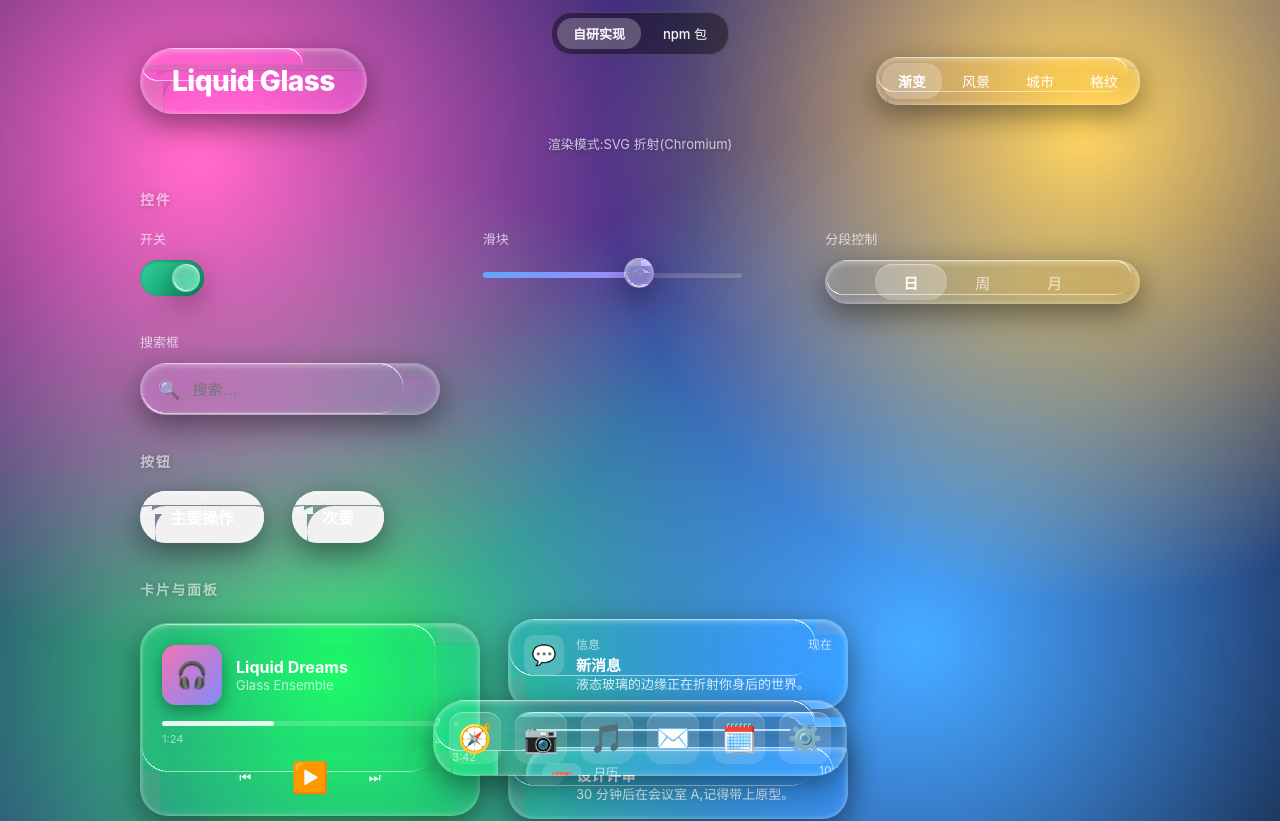
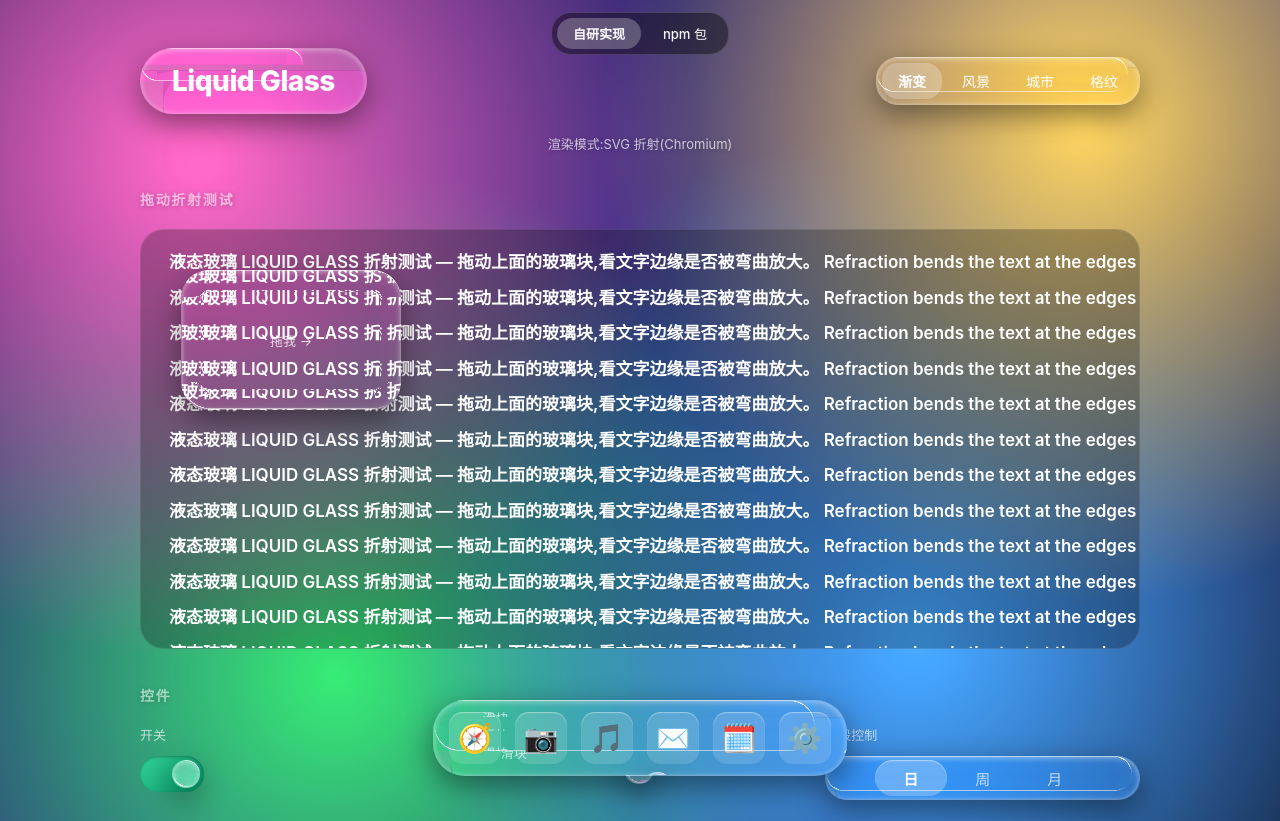
Before and after one commit to xiaojiaenen/liquid-glass, a React (Vite) app: page / in a window 1280 px wide. Shown: the top 821 px of the page. Built offline with nearby package versions, Linux system fonts and the light colour scheme.

Commit message:
两个页面都加可拖动玻璃块+底层文字,直观检验边缘折射
- 自研页:DragGlass 组件,玻璃块浮在密排文字上可拖动
- npm 包页:PkgDragGlass,用包的 LiquidGlass 同样浮在文字上
- 拖动时观察文字边缘是否被弯曲放大

```diff
--- /dev/null
+++ b/src/components/DragGlass.tsx
@@ -0,0 +1,60 @@
+import { useRef, useState } from 'react'
+import { LiquidGlass } from '../lib/LiquidGlass'
+
+/** 可拖动的玻璃块,浮在文字上;拖动时观察文字是否被边缘折射 */
+export function DragGlass() {
+  const [pos, setPos] = useState({ x: 40, y: 40 })
+  const drag = useRef<{ dx: number; dy: number } | null>(null)
+  const areaRef = useRef<HTMLDivElement>(null)
+
+  const onDown = (e: React.PointerEvent) => {
+    const rect = (e.currentTarget as HTMLElement).getBoundingClientRect()
+    drag.current = { dx: e.clientX - rect.left, dy: e.clientY - rect.top }
+    ;(e.target as HTMLElement).setPointerCapture?.(e.pointerId)
+  }
+  const onMove = (e: React.PointerEvent) => {
+    if (!drag.current || !areaRef.current) return
+    const a = areaRef.current.getBoundingClientRect()
+    setPos({
+      x: e.clientX - a.left - drag.current.dx,
+      y: e.clientY - a.top - drag.current.dy,
+    })
+  }
+  const onUp = () => (drag.current = null)
+
+  return (
+    <div ref={areaRef} className="drag-area">
+      {/* 底层文字:玻璃会折射这些字 */}
+      <div className="drag-text">
+        {Array.from({ length: 14 }).map((_, i) => (
+          <p key={i}>
+            液态玻璃 LIQUID GLASS 折射测试 — 拖动上面的玻璃块,看文字边缘是否被弯曲放大。
+            Refraction bends the text at the edges while the center stays clear. 1234567890
+          </p>
+        ))}
+      </div>
+
+      {/* 可拖动玻璃块 */}
+      <div
+        className="drag-handle"
+        style={{ left: pos.x, top: pos.y }}
+        onPointerDown={onDown}
+        onPointerMove={onMove}
+        onPointerUp={onUp}
+      >
+        <LiquidGlass
+          radius={28}
+          bezelWidth={26}
+          glassThickness={150}
+          scale={45}
+          blur={0.5}
+          saturate={1.3}
+          tint="rgba(255,255,255,0.04)"
+          style={{ width: 220, height: 140 }}
+        >
+          <span style={{ fontSize: 13, opacity: 0.8 }}>拖我 →</span>
+        </LiquidGlass>
+      </div>
+    </div>
+  )
+}
--- a/src/demo/App.tsx
+++ b/src/demo/App.tsx
@@ -8,6 +8,7 @@ import { GlassSearch } from '../components/GlassSearch'
 import { GlassSegmented } from '../components/GlassSegmented'
 import { GlassMusicPlayer } from '../components/GlassMusicPlayer'
 import { GlassNotification } from '../components/GlassNotification'
+import { DragGlass } from '../components/DragGlass'
 import { LiquidGlass } from '../lib/LiquidGlass'
 import { supportsSvgBackdrop } from '../lib/capabilities'
 
@@ -73,6 +74,11 @@ export function App() {
       <p className="mode-hint">
         渲染模式:{supported ? 'SVG 折射(Chromium)' : '毛玻璃降级(Safari/Firefox)'}
       </p>
+
+      {/* 控件区 */}
+      <Section title="拖动折射测试">
+        <DragGlass />
+      </Section>
 
       {/* 控件区 */}
       <Section title="控件">
--- a/src/demo/PackageDemo.tsx
+++ b/src/demo/PackageDemo.tsx
@@ -1,6 +1,6 @@
 import { LiquidGlass, LiquidGlassButton } from 'liquid-glass-backdrop-react'
 import 'liquid-glass-backdrop-react/style.css'
-import { useState } from 'react'
+import { useRef, useState } from 'react'
 import './pkg.css'
 
 const backgrounds = [
@@ -32,6 +32,9 @@ export function PackageDemo() {
 
       <h1 className="pkg-title">liquid-glass-backdrop-react</h1>
       <p className="pkg-sub">npm 包实测 · 在 Chrome 里查看完整折射</p>
+
+      {/* 拖动折射测试:玻璃浮在文字上 */}
+      <PkgDragGlass />
 
       {/* 卡片 */}
       <LiquidGlass
@@ -78,3 +81,54 @@ export function PackageDemo() {
     </div>
   )
 }
+
+/** 可拖动玻璃块,浮在文字上 */
+function PkgDragGlass() {
+  const [pos, setPos] = useState({ x: 40, y: 40 })
+  const drag = useRef<{ dx: number; dy: number } | null>(null)
+  const areaRef = useRef<HTMLDivElement>(null)
+
+  const onDown = (e: React.PointerEvent) => {
+    const rect = (e.currentTarget as HTMLElement).getBoundingClientRect()
+    drag.current = { dx: e.clientX - rect.left, dy: e.clientY - rect.top }
+    ;(e.target as HTMLElement).setPointerCapture?.(e.pointerId)
+  }
+  const onMove = (e: React.PointerEvent) => {
+    if (!drag.current || !areaRef.current) return
+    const a = areaRef.current.getBoundingClientRect()
+    setPos({
+      x: e.clientX - a.left - drag.current.dx,
+      y: e.clientY - a.top - drag.current.dy,
+    })
+  }
+  const onUp = () => (drag.current = null)
+
+  return (
+    <div ref={areaRef} className="pkg-drag-area">
+      <div className="pkg-drag-text">
+        {Array.from({ length: 14 }).map((_, i) => (
+          <p key={i}>
+            液态玻璃 LIQUID GLASS 折射测试 — 拖动玻璃块,看文字边缘是否被弯曲放大。
+            Refraction bends text at the edges. 1234567890
+          </p>
+        ))}
+      </div>
+      <div
+        className="pkg-drag-handle"
+        style={{ left: pos.x, top: pos.y }}
+        onPointerDown={onDown}
+        onPointerMove={onMove}
+        onPointerUp={onUp}
+      >
+        <LiquidGlass
+          variant="surface"
+          className="pkg-drag-glass"
+          glassThickness={300}
+          refractionScale={0.9}
+        >
+          <span style={{ fontSize: 13, opacity: 0.85 }}>拖我 →</span>
+        </LiquidGlass>
+      </div>
+    </div>
+  )
+}
--- a/src/demo/index.css
+++ b/src/demo/index.css
@@ -104,3 +104,39 @@ body,
   transform: translateX(-50%);
   z-index: 50;
 }
+
+/* 拖动折射测试区 */
+.drag-area {
+  position: relative;
+  width: 100%;
+  max-width: 1000px;
+  height: 420px;
+  border-radius: 24px;
+  overflow: hidden;
+  background: rgba(0, 0, 0, 0.25);
+  border: 1px solid rgba(255, 255, 255, 0.1);
+}
+.drag-text {
+  position: absolute;
+  inset: 0;
+  padding: 20px 28px;
+  overflow: hidden;
+}
+.drag-text p {
+  margin: 0 0 10px;
+  font-size: 17px;
+  font-weight: 600;
+  line-height: 1.5;
+  color: #fff;
+  white-space: nowrap;
+}
+.drag-handle {
+  position: absolute;
+  cursor: grab;
+  touch-action: none;
+  user-select: none;
+  z-index: 5;
+}
+.drag-handle:active {
+  cursor: grabbing;
+}
--- a/src/demo/pkg.css
+++ b/src/demo/pkg.css
@@ -77,3 +77,44 @@
   font-size: 14px;
   font-weight: 600;
 }
+
+/* 拖动折射测试区 */
+.pkg-drag-area {
+  position: relative;
+  width: min(100%, 1000px);
+  height: 420px;
+  border-radius: 24px;
+  overflow: hidden;
+  background: rgba(0, 0, 0, 0.25);
+  border: 1px solid rgba(255, 255, 255, 0.1);
+}
+.pkg-drag-text {
+  position: absolute;
+  inset: 0;
+  padding: 20px 28px;
+  overflow: hidden;
+}
+.pkg-drag-text p {
+  margin: 0 0 10px;
+  font-size: 17px;
+  font-weight: 600;
+  line-height: 1.5;
+  white-space: nowrap;
+}
+.pkg-drag-handle {
+  position: absolute;
+  cursor: grab;
+  touch-action: none;
+  user-select: none;
+  z-index: 5;
+}
+.pkg-drag-handle:active {
+  cursor: grabbing;
+}
+.pkg-drag-glass {
+  width: 220px;
+  height: 140px;
+  border-radius: 28px;
+  display: grid;
+  place-items: center;
+}
```
